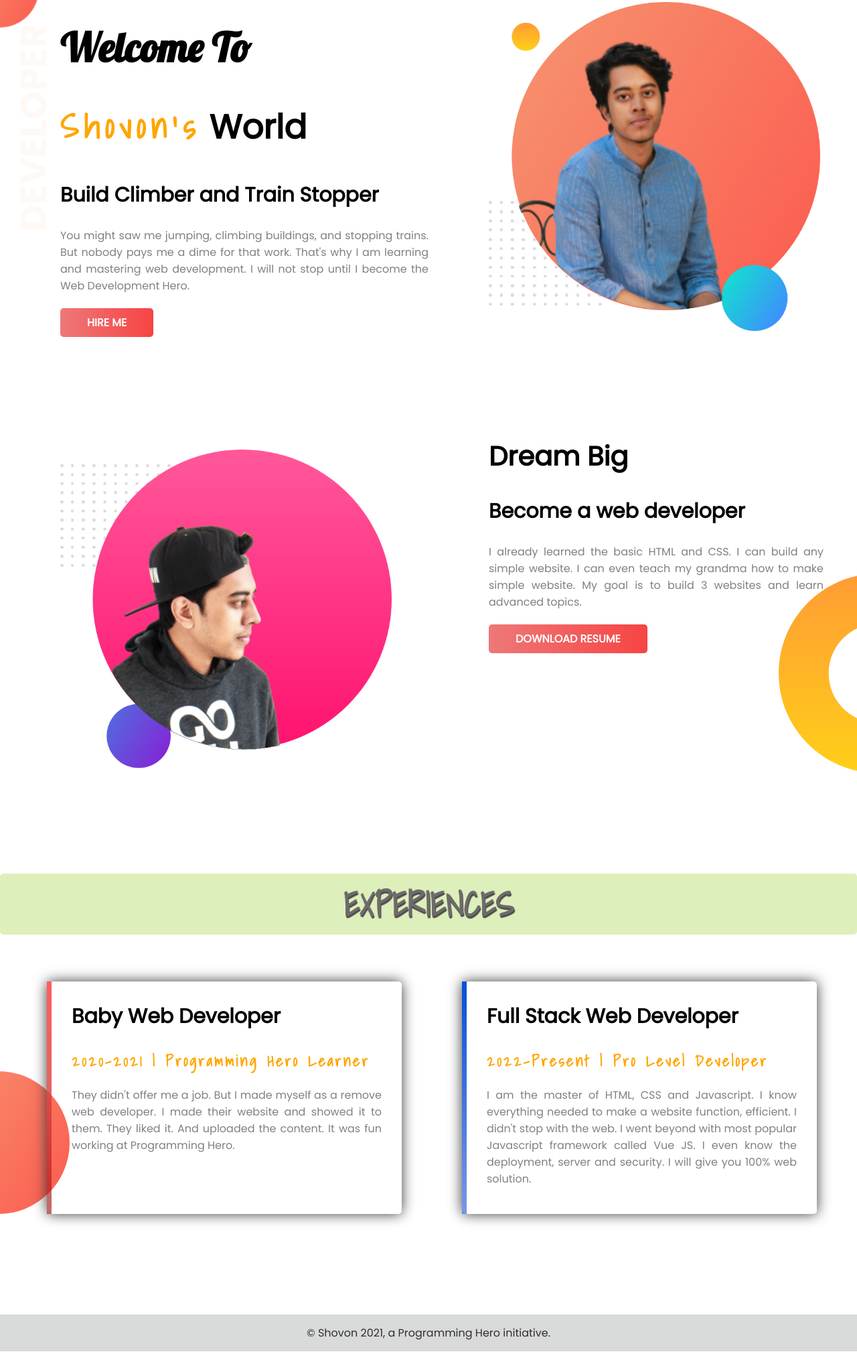
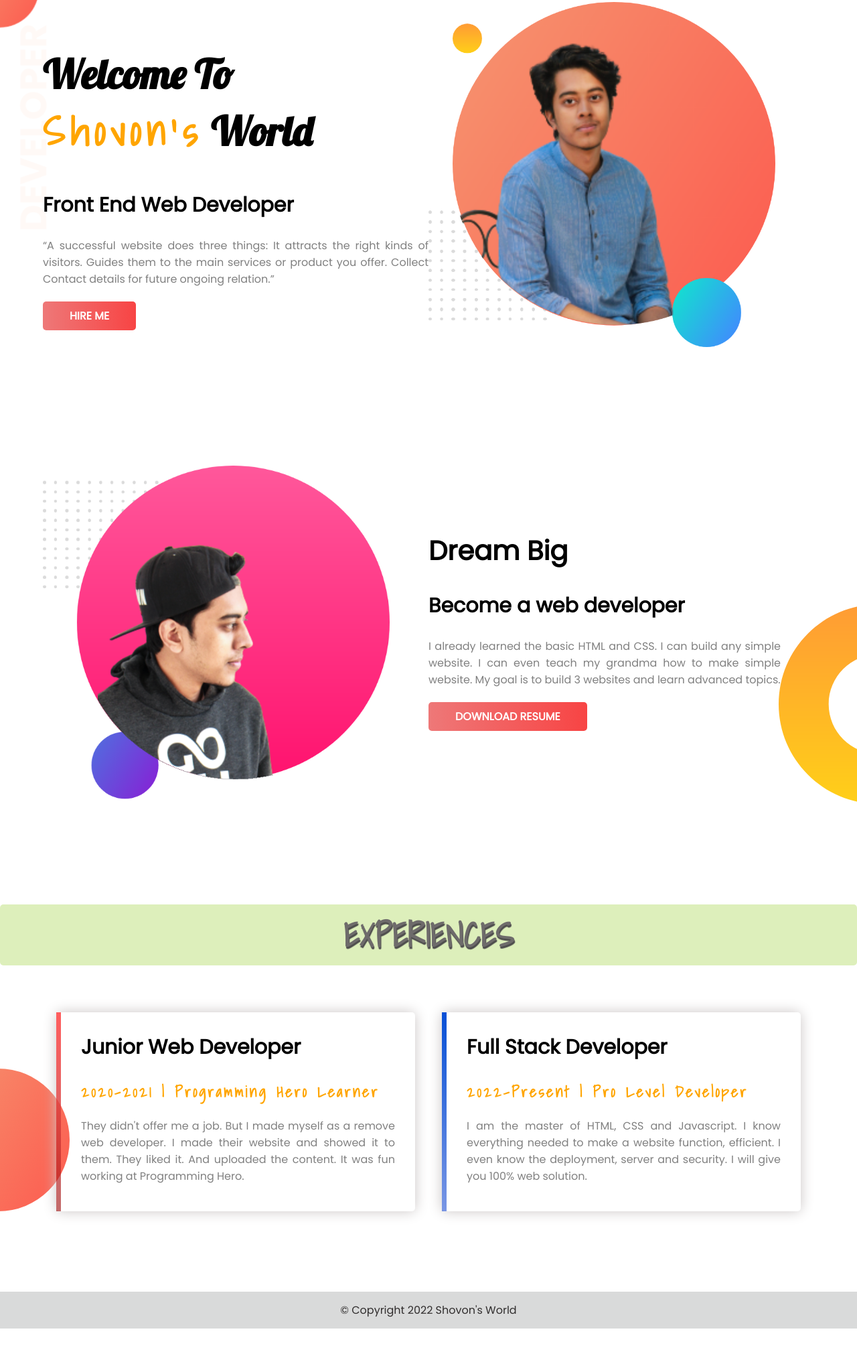
Before and after one commit to dev-shovon13/portfolio-practice, a plain HTML site: page index.html in a window 1280 px wide. Shown: the part 17-2044 px from the top of the page at 67% size. After the commit the page ends 2000 px from the top, so only its background shows below. Drawn offline with Linux system fonts and the light colour scheme.

Commit message:
made some changes

```diff
--- a/index.html
+++ b/index.html
@@ -1,55 +1,85 @@
 <!DOCTYPE html>
 <html lang="en">
+
 <head>
     <meta charset="UTF-8">
     <meta http-equiv="X-UA-Compatible" content="IE=edge">
     <meta name="viewport" content="width=device-width, initial-scale=1.0">
     <title>Portfolio Site</title>
+
+    <!-- styles -->
     <link rel="stylesheet" href="style.css">
 </head>
+
 <body>
-    <section class="top-section flex-cls">
+    <!-- top section start -->
+    <section class="top-section">
+        <div class="container flex-cls my-info">
             <div class="equal-width">
-            <h1 class="welcome-text">Welcome To</h1>
-            <h1 class="svn-world"><span class="name-mark">Shovon's</span>  World</h1>
-            <h3>Build Climber and Train Stopper</h3>
-            <p>You might saw me jumping, climbing buildings, and stopping trains. But nobody pays me a dime for that work. That's why I am learning and mastering web development. I will not stop until I become the Web Development Hero.</p>
+                <h1 class="welcome-text">Welcome To <br>
+                    <span class="name-mark">Shovon's</span> World
+                </h1>
+                <h3>Front End Web Developer</h3>
+                <p>“A successful website does three things:
+                    It attracts the right kinds of visitors.
+                    Guides them to the main services or product you offer.
+                    Collect Contact details for future ongoing relation.”
+                </p>
                 <a class="btn" target="_blank" href="https://github.com/dev-shovon13">hire me</a>
             </div>
             <div class="equal-width">
                 <img src="images/my-bg.png" alt="">
             </div>
+        </div>
     </section>
-    <section class="dream-section flex-cls">
+    <!-- top section end -->
+
+    <!-- dream section start -->
+    <section class="dream-section">
+        <div class="container  flex-cls">
             <div class="equal-width">
                 <img src="images/my-bg2.png" alt="">
             </div>
             <div class="equal-width">
                 <h2>Dream Big</h2>
                 <h3>Become a web developer</h3>
-            <p>I already learned the basic HTML and CSS. I can build any simple website. I can even teach my grandma how to make simple website. My goal is to build 3 websites and learn advanced topics.</p>
+                <p>I already learned the basic HTML and CSS. I can build any simple website. I can even teach my grandma
+                    how
+                    to make simple website. My goal is to build 3 websites and learn advanced topics.</p>
                 <a class="btn" target="_blank" href="https://github.com/dev-shovon13">download resume</a>
-        </div>
-
-    </section>
-    <section class="experience-section">
-        <h1 class="exp-text">Experiences</h1>
-        <div class="flex-cls">
-            <div class="equal-width set-pad border-1">
-                <h3>Baby Web Developer</h3>
-                <h4 class="exp-mark">2020-2021 | Programming Hero Learner</h4>
-                <p>They didn't offer me a job. But I made myself as a remove web developer. I made their website and showed it to them. They liked it. And uploaded the content. It was fun working at Programming Hero.</p>
-            </div>
-            <div class="equal-width set-pad border-2">
-                <h3>Full Stack Web Developer</h3>
-                <h4 class="exp-mark">2022-Present | Pro Level Developer</h4>
-                <p>I am the master of HTML, CSS and Javascript. I know everything needed to make a website function, efficient. I didn't stop with the web. I went beyond with most popular Javascript framework called Vue JS. I even know the deployment, server and security. I will give you 100% web solution.</p>
             </div>
         </div>
     </section>
+    <!-- dream section end -->
+
+    <!-- experience section start -->
+    <section class="experience-section">
+        <h1 class="exp-heading">Experiences</h1>
+        <div class="flex-cls container">
+            <div class="equal-width exp-1">
+                <h3>Junior Web Developer</h3>
+                <h4 class="exp-mark-text">2020-2021 | Programming Hero Learner</h4>
+                <p>They didn't offer me a job. But I made myself as a remove web developer. I made their website and
+                    showed it to them. They liked it. And uploaded the content. It was fun working at Programming Hero.
+                </p>
+            </div>
+            <div class="equal-width exp-2">
+                <h3>Full Stack Developer</h3>
+                <h4 class="exp-mark-text">2022-Present | Pro Level Developer</h4>
+                <p>I am the master of HTML, CSS and Javascript. I know everything needed to make a website function,
+                    efficient. I even know the deployment, server and security. I will give
+                    you 100% web solution.</p>
+            </div>
+        </div>
+    </section>
+    <!-- experience section end -->
+
+    <!-- footer section start -->
     <footer>
-        <p>© Shovon 2021, a Programming Hero initiative.</p>
+        <p>© Copyright 2022 Shovon's World</p>
     </footer>
+    <!-- footer section start -->
 
 </body>
+
 </html>
--- a/style.css
+++ b/style.css
@@ -1,6 +1,7 @@
-
+/* fonts  */
 @import url('https://fonts.googleapis.com/css2?family=Lobster&family=Poppins&family=Satisfy&family=Shadows+Into+Light&display=swap');
 
+/* utilities */
 *{
     margin: 0;
     padding: 0;
@@ -8,52 +9,13 @@
 body{
     font-family: 'Poppins', sans-serif;
 }
-.flex-cls{
+.container{
+    width: 90%;
+    margin: 0 auto;
+}
+.flex-cls, .my-info{
     display: flex;
-}
-.top-section{
-    background-image: url(images/top-banner.png);
-    background-repeat: no-repeat;
-}
-.dream-section{
-    margin-top: 150px;
-    margin-bottom: 150px;
-    background-image: url(images/dream-bg.png);
-    background-position: bottom right;
-    background-repeat: no-repeat;
-}
-.welcome-text{
-    font-size: 60px;
-    font-family: 'Lobster', cursive;
-    margin-top: 50px;
-    margin-bottom: 40px;
-}
-.svn-world{
-    margin-bottom: 40px;
-}
-.name-mark{
-    font-family: 'Shadows Into Light', cursive;
-    color: orange;
-    letter-spacing: 8px;
-}
-h1{
-    font-size: 50px;
-}
-p{
-    text-align: justify;
-}
-.equal-width{
-    width: 50%;
-    margin-left: 90px;
-}
-.equal-width img{
-    width: 90%;
-    margin-top: 20px;
-}
-.equal-width p{
-    color: gray;
-    margin-top: 20px;
-    margin-bottom: 30px;
+    align-items: center;
 }
 .btn{
     text-decoration: none;
@@ -68,8 +30,8 @@ p{
 .btn:hover{
     background-image: linear-gradient(to right, rgba(247, 53, 53, 0.925), rgb(238, 120, 120));
 }
-.dream-section p{
-    margin-right: 50px;
+h1{
+    font-size: 50px;
 }
 h2{
     font-size: 40px;
@@ -77,15 +39,61 @@ h2{
 }
 h3{
     font-size: 30px;
+    margin-top: 20px;
     margin-bottom: 25px;
+}
+p{
+    text-align: justify;
+}
+.equal-width{
+    width: 50%;
+}
+.equal-width img{
+    width: 90%;
     margin-top: 20px;
 }
+.equal-width p{
+    color: gray;
+    margin-top: 20px;
+    margin-bottom: 30px;
+}
+.name-mark{
+    font-family: 'Shadows Into Light', cursive;
+    color: orange;
+    letter-spacing: 8px;
+}
+
+/* top section  */
+.top-section{
+    background-image: url(images/top-banner.png);
+    background-repeat: no-repeat;
+}
+.welcome-text{
+    font-size: 60px;
+    font-family: 'Lobster', cursive;
+    margin-top: 50px;
+    margin-bottom: 40px;
+}
+
+/* dream section  */
+.dream-section{
+    margin-top: 150px;
+    margin-bottom: 150px;
+    background-image: url(images/dream-bg.png);
+    background-position: bottom right;
+    background-repeat: no-repeat;
+}
+.dream-section p{
+    margin-right: 50px;
+}
+
+/* experience section  */
 .experience-section{
     background-image: url(images/exp-bg.png);
     background-repeat: no-repeat;
     background-position: bottom left;
 }
-.exp-text{
+.exp-heading{
     font-family:  'Shadows Into Light', cursive;
     text-transform: uppercase;
     color: rgb(110, 107, 107);
@@ -96,23 +104,19 @@ h3{
     border-radius: 5px;
     margin-bottom: 70px;
 }
-.exp-mark{
+.exp-mark-text{
     font-family: 'Shadows Into Light', cursive;
     color: orange;
     font-size: 23px;
     letter-spacing: 3px;
 }
-.set-pad{
+.exp-1, .exp-2{
+    margin: 0 20px;
     padding: 10px 30px;
-    margin-right: 60px;
-    box-shadow: 0px 0px 20px 0px rgb(58, 57, 57);
+    box-shadow: 0px 0px 20px 0px rgb(202, 197, 197);
     border-radius: 5px;
 }
-.set-pad:first-child{
-    margin-right: 0px !important;
-    margin-left: 70px !important;
-}
-.border-1{
+.exp-1{
     border-left: 7px solid;
     border-image:
     linear-gradient(
@@ -121,7 +125,7 @@ h3{
       rgba(153, 8, 8, 0.603)
     )1 100%;
 }
-.border-2{
+.exp-2{
     border-left: 7px solid;
     border-image:
     linear-gradient(
@@ -130,11 +134,34 @@ h3{
       rgba(35, 82, 211, 0.603)
     )1 100%;
 }
+
+/* footer  */
 footer p{
-    margin-top: 150px;
-    margin-bottom: 10px;
+    margin-top: 120px;
     text-align: center;
     color:rgb(49, 46, 46);
     background:rgba(96, 101, 102, 0.24);
     padding: 15px;
 }
+
+/* media queries */
+@media (max-width:992px){
+    .flex-cls{
+        flex-direction: column;
+    }
+    .equal-width{
+        width: 80%;
+        margin: auto;
+        margin-bottom: 20px;
+    }
+    .exp-1, .exp-2{
+        margin: 20px 0;
+    }
+    .my-info{
+        display: flex;
+        flex-direction: column;
+    }
+    .my-info div:first-child{
+        order: 1;
+    }
+}
```
Also changed, not shown: layout/01. web.png (added), layout/02. tablet & mobile.png (added). Lines whose indentation alone changed are shown as unchanged.
